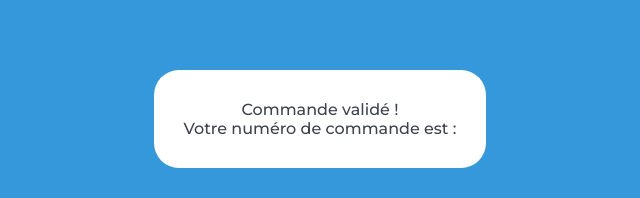
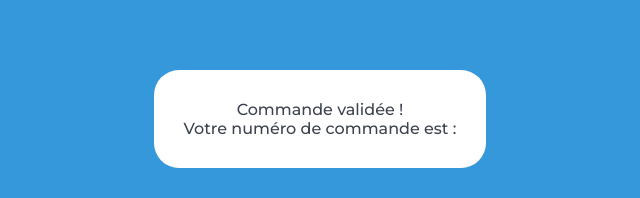
Before and after one commit to OpenClassrooms-Student-Center/P5-Dev-Web-Kanap, a plain HTML site: page front/html/confirmation.html in a window 1280 px wide. Shown: the part 754-952 px from the top of the page, 320-960 px from the left. Drawn offline with Linux system fonts and the light colour scheme.

Commit message:
confirmation page content update

```diff
--- a/front/html/confirmation.html
+++ b/front/html/confirmation.html
@@ -46,7 +46,7 @@
       <div class="limitedWidthBlock" id="limitedWidthBlock">
 
         <div class="confirmation">
-          <p>Commande validé ! <br>Votre numéro de commande est : <span id="orderId"><!-- 65431343444684674 --></span></p>
+          <p>Commande validée ! <br>Votre numéro de commande est : <span id="orderId"><!-- 65431343444684674 --></span></p>
         </div>
 
       </div>
```
